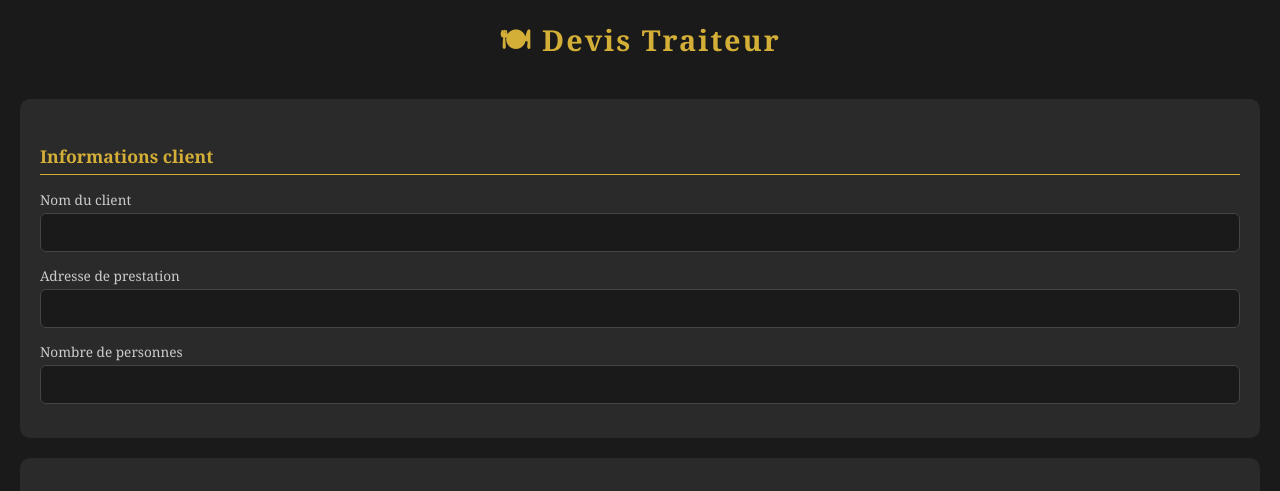
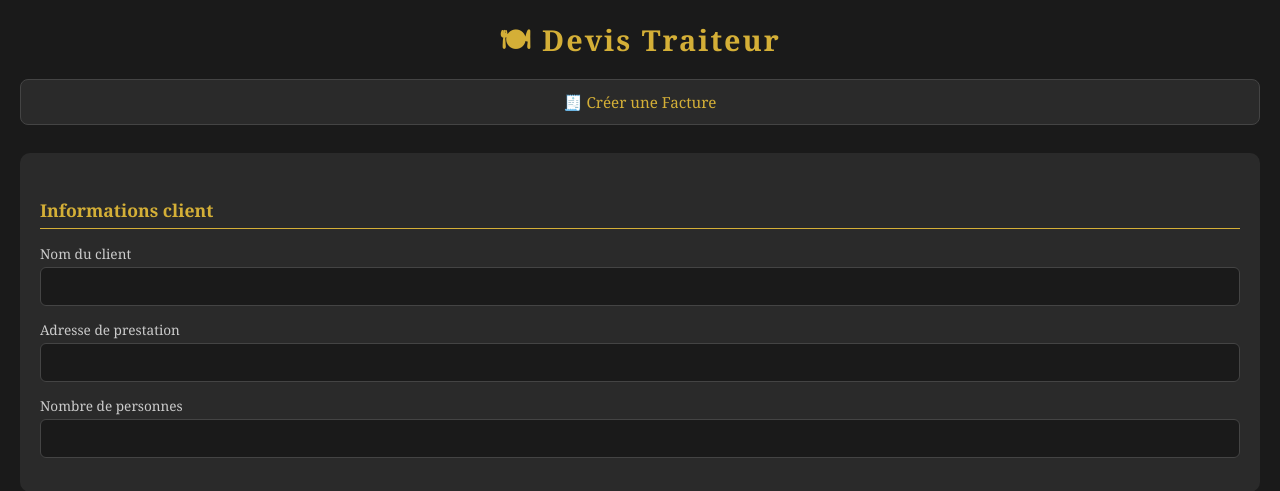
Before and after one commit to HarryAydemir/devis-traiteur, a Flask app: page / in a window 1280 px wide. Shown: the top 491 px of the page. Run offline with Flask 3, Linux system fonts and the light colour scheme; the visitor is signed in with stand-in values (Sample User, id 1).

Commit message:
ajout facture

```diff
--- a/templates/form.html
+++ b/templates/form.html
@@ -7,7 +7,7 @@
   <style>
     * { box-sizing: border-box; margin: 0; padding: 0; }
     body { background: #1a1a1a; color: #f0f0f0; font-family: 'Georgia', serif; padding: 20px; }
-    h1 { color: #d4af37; text-align: center; margin-bottom: 30px; font-size: 1.8em; letter-spacing: 2px; }
+    h1 { color: #d4af37; text-align: center; margin-bottom: 10px; font-size: 1.8em; letter-spacing: 2px; }
     h2 { color: #d4af37; margin: 25px 0 15px; font-size: 1.1em; border-bottom: 1px solid #d4af37; padding-bottom: 6px; }
     .section { background: #2a2a2a; border-radius: 10px; padding: 20px; margin-bottom: 20px; }
     label { display: block; margin-bottom: 4px; font-size: 0.85em; color: #ccc; }
@@ -80,11 +80,21 @@
       font-family: 'Georgia', serif;
     }
     .add-libre-btn:hover { background: #d4af3722; }
+
+    /* Lien facture */
+    .facture-link {
+      display: block; text-align: center; margin-bottom: 28px;
+      padding: 12px; border: 1px solid #444; border-radius: 8px;
+      color: #d4af37; text-decoration: none; font-size: 0.95em;
+      background: #2a2a2a; transition: all 0.2s;
+    }
+    .facture-link:hover { background: #333; border-color: #d4af37; }
   </style>
 </head>
 <body>
 
 <h1>🍽 Devis Traiteur</h1>
+<a href="/facture" class="facture-link">🧾 Créer une Facture</a>
 
 <form action="/generer" method="POST">
 
@@ -177,14 +187,12 @@
         <button type="button" onclick="setRemiseType('eur', this)">En montant (€)</button>
       </div>
 
-      <!-- Remise en % -->
       <div class="remise-input" id="remise-pct-field">
         <label>Taux de remise (%)</label>
         <input type="number" name="remise_pct" id="remise_pct" value="0" min="0" max="100" step="0.5" placeholder="Ex: 10">
         <div class="field-hint">Ex : 10 pour une remise de 10% — le PDF affichera : Total / Remise / Total remisé</div>
       </div>
 
-      <!-- Remise en € -->
       <div class="remise-input" id="remise-eur-field">
         <label>Montant de la remise (€)</label>
         <input type="number" name="remise_euros" id="remise_euros" value="0" min="0" step="0.5" placeholder="Ex: 100">
```
